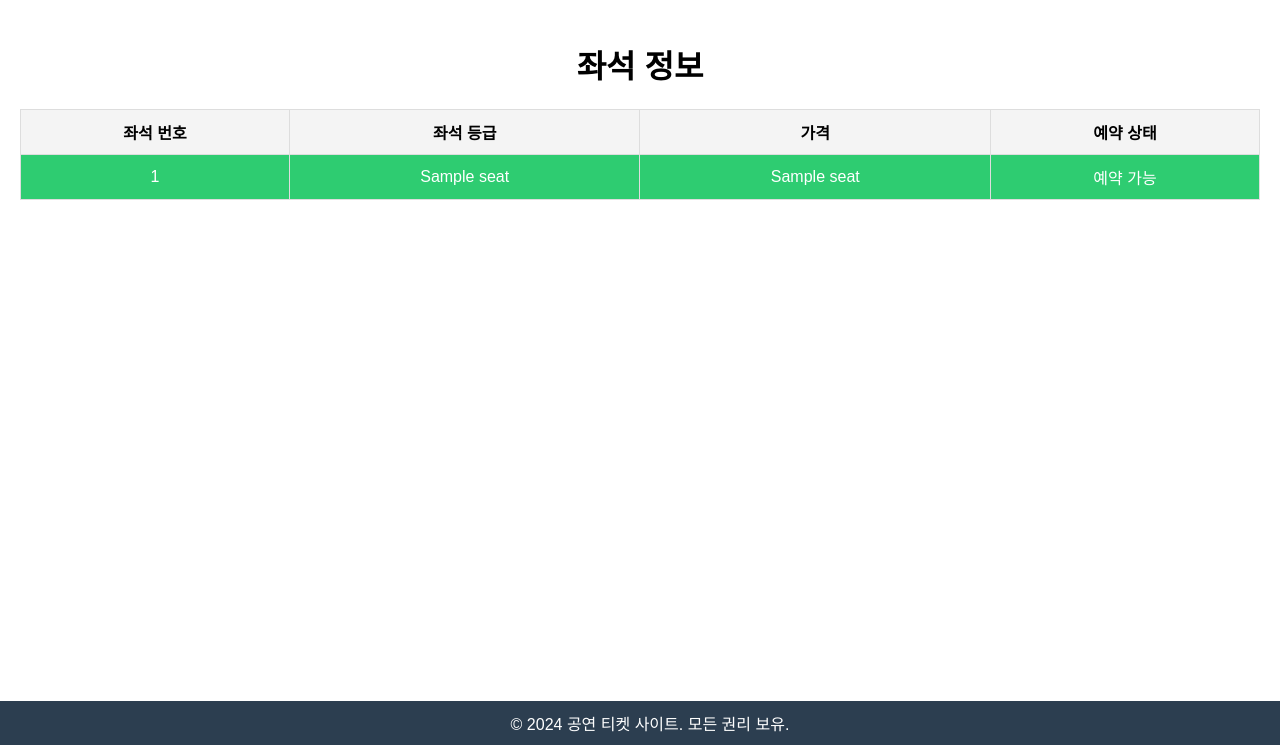
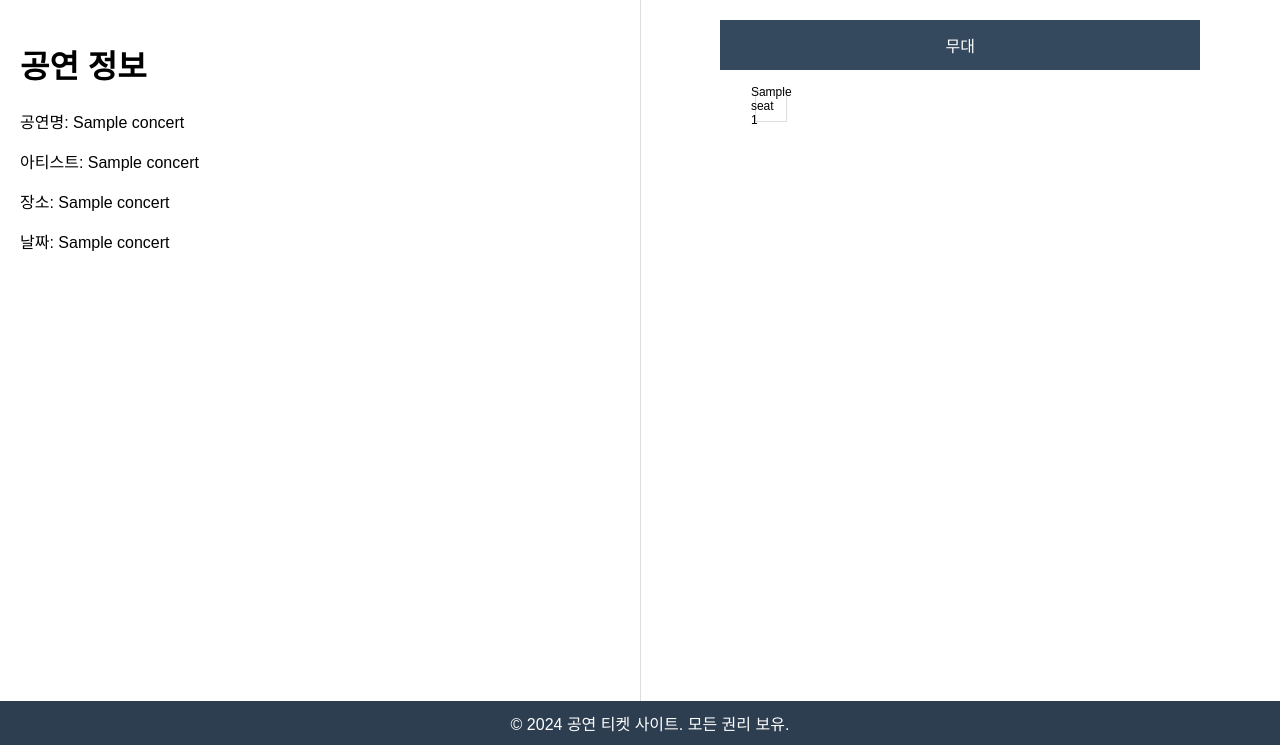
Before and after one commit to jsmin2439/DBProject, a Python web app: template templates/concert_seats.html in a window 1280 px wide. Shown: the part 55-800 px from the top of the page. Run offline with Jinja, Linux system fonts and the light colour scheme; the template is opened without the code that fills it: most values are stand-ins (such as "Sample title", 1, 10 or a date in 2020).

Commit message:
Add seat selection function

```diff
--- a/templates/concert_seats.html
+++ b/templates/concert_seats.html
@@ -3,7 +3,7 @@
 <head>
     <meta charset="UTF-8">
     <meta name="viewport" content="width=device-width, initial-scale=1.0">
-    <title>좌석 정보 - 공연 티켓 사이트</title>
+    <title>좌석 예매 - 공연 티켓 사이트</title>
     <style>
         body {
             font-family: Arial, sans-serif;
@@ -35,31 +35,54 @@
             text-decoration: underline;
         }
         main {
+            display: flex;
+            height: calc(100vh - 60px);
+        }
+        .left, .right {
+            flex: 1;
             padding: 20px;
-            text-align: center;
+            overflow-y: auto;
         }
-        table {
-            width: 100%;
-            border-collapse: collapse;
-            margin-top: 20px;
+        .left {
+            border-right: 1px solid #ddd;
         }
-        table, th, td {
+        .right {
+            display: flex;
+            flex-direction: column;
+            align-items: center;
+        }
+        .stage {
+            width: 80%;
+            height: 50px;
+            background-color: #34495e;
+            color: white;
+            display: flex;
+            justify-content: center;
+            align-items: center;
+            margin-bottom: 20px;
+        }
+        .seats {
+            display: grid;
+            grid-template-columns: repeat(10, 1fr);
+            gap: 10px;
+        }
+        .seat {
+            width: 30px;
+            height: 30px;
+            background-color: white;
             border: 1px solid #ddd;
+            cursor: pointer;
+            display: flex;
+            justify-content: center;
+            align-items: center;
+            font-size: 12px;
         }
-        th, td {
-            padding: 10px;
-            text-align: center;
+        .seat.reserved {
+            background-color: #e74c3c;
+            cursor: not-allowed;
         }
-        th {
-            background-color: #f4f4f4;
-        }
-        .reserved {
-            background-color: #e74c3c;
-            color: white;
-        }
-        .available {
+        .seat.selected {
             background-color: #2ecc71;
-            color: white;
         }
         footer {
             text-align: center;
@@ -71,6 +94,20 @@
             width: 100%;
         }
     </style>
+    <script>
+        document.addEventListener('DOMContentLoaded', function() {
+            const seats = document.querySelectorAll('.seat:not(.reserved)');
+            seats.forEach(seat => {
+                seat.addEventListener('click', function() {
+                    if (this.classList.contains('selected')) {
+                        this.classList.remove('selected');
+                    } else {
+                        this.classList.add('selected');
+                    }
+                });
+            });
+        });
+    </script>
 </head>
 <body>
     <header>
@@ -88,23 +125,23 @@
         </nav>
     </header>
     <main>
-        <h1>좌석 정보</h1>
-        <table>
-            <tr>
-                <th>좌석 번호</th>
-                <th>좌석 등급</th>
-                <th>가격</th>
-                <th>예약 상태</th>
-            </tr>
-            {% for seat in seats %}
-            <tr class="{{ 'reserved' if seat[3] else 'available' }}">
-                <td>{{ seat[0] }}</td>
-                <td>{{ seat[1] }}</td>
-                <td>{{ seat[2] }}</td>
-                <td>{{ '예약됨' if seat[3] else '예약 가능' }}</td>
-            </tr>
-            {% endfor %}
-        </table>
+        <div class="left">
+            <h1>공연 정보</h1>
+            <p>공연명: {{ concert[0] }}</p>
+            <p>아티스트: {{ concert[1] }}</p>
+            <p>장소: {{ concert[2] }}</p>
+            <p>날짜: {{ concert[3] }}</p>
+        </div>
+        <div class="right">
+            <div class="stage">무대</div>
+            <div class="seats">
+                {% for seat in seats %}
+                <div class="seat {% if seat[3] %}reserved{% endif %}" data-seat-id="{{ seat[0] }}">
+                    {{ seat[1] }}<br>{{ seat[0] }}
+                </div>
+                {% endfor %}
+            </div>
+        </div>
     </main>
     <footer>
         &copy; 2024 공연 티켓 사이트. 모든 권리 보유.
--- a/templates/main.html
+++ b/templates/main.html
@@ -1,5 +1,5 @@
 <!DOCTYPE html>
-<html lang="en">
+<html lang="ko">
 <head>
     <meta charset="UTF-8">
     <meta name="viewport" content="width=device-width, initial-scale=1.0">
@@ -115,7 +115,7 @@
                     <h3>{{ concert[1] }}</h3>
                     <p>{{ concert[3] }} - {{ concert[4] }}</p>
                     <button onclick="location.href='/concert/{{ concert[0] }}'">상세보기</button>
-                    <button onclick="location.href='/seats'">좌석 예매</button>
+                    <button onclick="location.href='/concert/{{ concert[0] }}/seats'">좌석 예매</button>
                 </div>
             </div>
             {% endfor %}
```
Also changed, not shown: main.py (+9 -4 lines).
